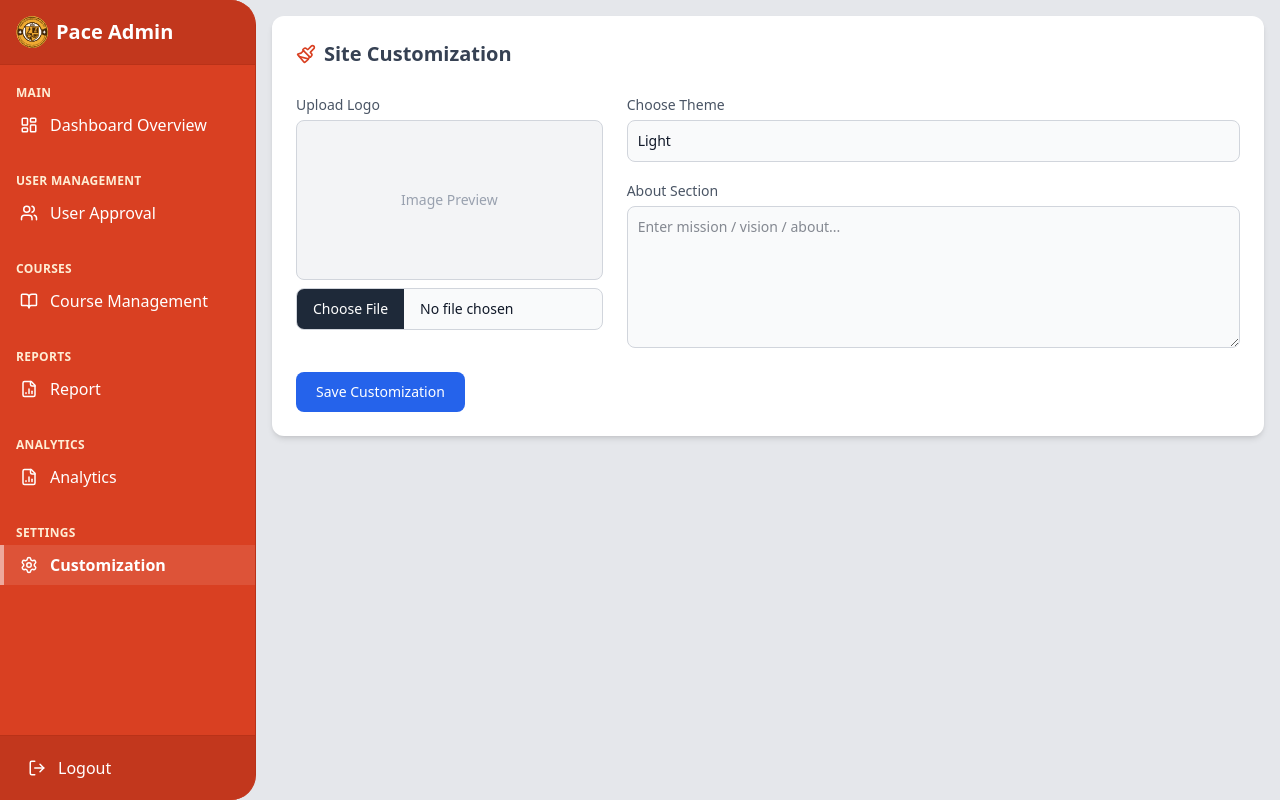
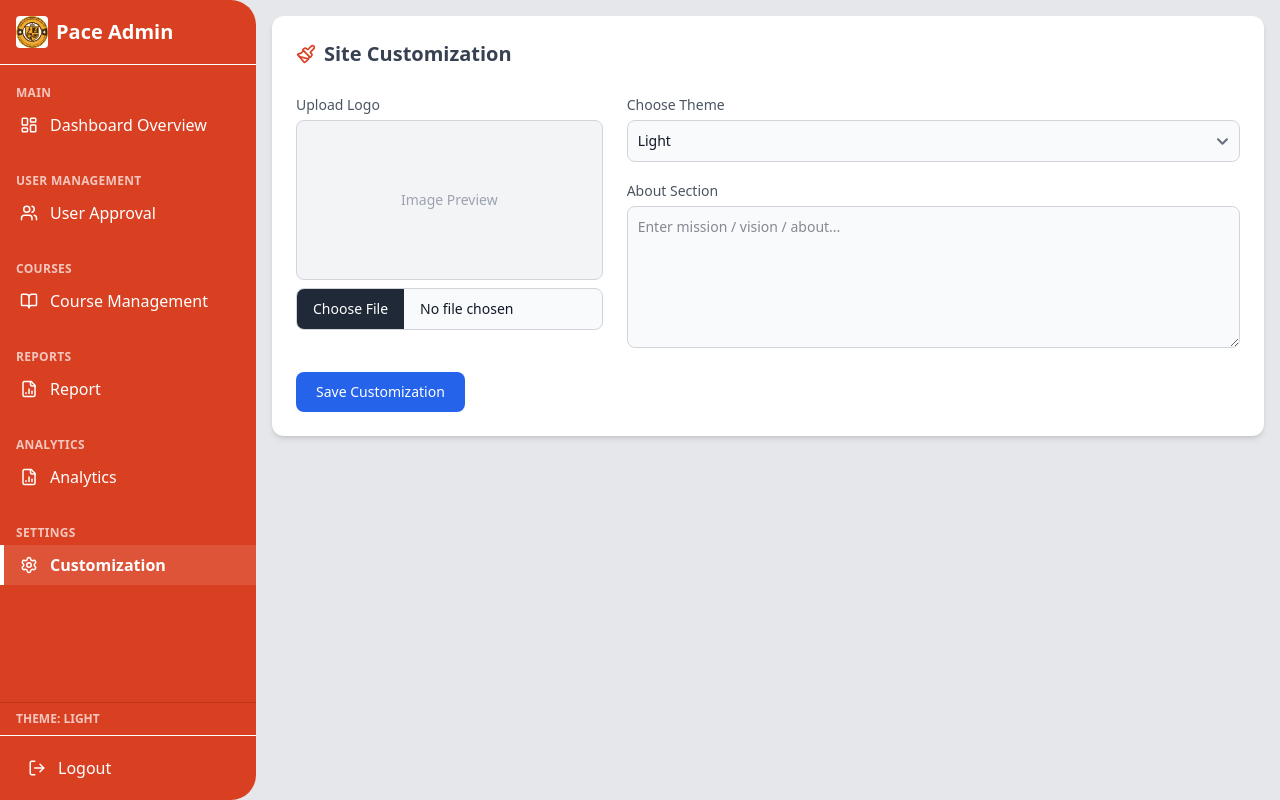
Before and after one commit to MarkDenver01/pace_app, a React (Vite) app: page /admin/customization in a window 1280 px wide. Built offline with nearby package versions, Linux system fonts and the light colour scheme.

Commit message:
adjust themes

```diff
--- a/src/components/Sidebar.tsx
+++ b/src/components/Sidebar.tsx
@@ -10,6 +10,7 @@ import pace_logo from "../assets/logo_pace.svg";
 import RotateIcon from "../components/sidebar/RotateIcon";
 import SidebarDropdown from "../components/sidebar/SidebarDropdown";
 import { LogOut } from "lucide-react";
+import { useThemeContext } from "../context/ThemeContext";
 
 interface Props {
   collapsed: boolean;
@@ -21,6 +22,7 @@ export default function AppSidebar({ collapsed, setCollapsed, role }: Props) {
   const navigate = useNavigate();
   const location = useLocation();
   const [open, setOpen] = useState<Record<string, boolean>>({});
+  const { themeName } = useThemeContext();
 
   const sidebarMenu: SidebarMenuSection[] =
     role === "admin" ? adminSidebarMenu : superAdminSidebarMenu;
@@ -52,43 +54,47 @@ export default function AppSidebar({ collapsed, setCollapsed, role }: Props) {
   const menuClass = (active: boolean) =>
     `group relative flex items-center gap-3 w-full text-left border-l-4 transition-all duration-200 ${
       collapsed ? "px-2 py-1.5" : "px-4 py-2"
-    } ${
-      active
-        ? "bg-white/10 font-semibold border-white/50"
-        : "border-transparent hover:bg-[#e85638] hover:border-white/30"
-    }`;
+    } ${active ? "sidebar-active" : "sidebar-hover border-transparent"}`;
 
   return (
     <motion.div
       animate={{ width: collapsed ? "5rem" : "16rem" }}
       transition={{ duration: 0.3, ease: "easeInOut" }}
-      className="fixed top-0 left-0 h-full bg-[#D94022] text-white border-r border-[#b93218] z-40 overflow-hidden flex flex-col rounded-r-[25px]"
+      className="fixed top-0 left-0 h-full z-40 overflow-hidden flex flex-col rounded-r-[25px] sidebar-theme"
     >
       {/* Header */}
       <div
-        className="bg-[#C2371D] flex items-center justify-between px-4 py-4 cursor-pointer border-b border-[#b93218]"
+        className="flex items-center justify-between px-4 py-4 cursor-pointer border-b"
         onClick={() => setCollapsed(!collapsed)}
       >
         <div className="flex items-center gap-2">
-          <img className="h-8 w-8" src={pace_logo} alt="Logo" />
-          {!collapsed && <span className="text-xl font-semibold">Pace Admin</span>}
+          <img
+            className="h-8 w-8 rounded bg-white"
+            src={localStorage.getItem("customLogo") || pace_logo}
+            alt="Logo"
+          />
+          {!collapsed && (
+            <span className="text-xl font-semibold">
+              Pace Admin
+            </span>
+          )}
         </div>
       </div>
 
       {/* Menu */}
-      <div className="flex-1 overflow-y-auto bg-[#D94022]">
+      <div className="flex-1 overflow-y-auto">
         <nav className="py-4 space-y-6">
           {sidebarMenu.map((section) => (
             <div key={section.section} className="group transition-all">
               {!collapsed && (
-                <div className="px-4 py-1 text-xs font-bold text-orange-100 uppercase tracking-wide">
+                <div className="px-4 py-1 text-xs font-bold uppercase tracking-wide opacity-70">
                   {section.section}
                 </div>
               )}
               <div className="space-y-1">
                 {section.items.map((item) => {
-                  isItemActive(item);
                   const isDropdownOpen = open[item.label];
+                  const active = isItemActive(item);
 
                   return (
                     <div key={item.label} className="relative group">
@@ -99,8 +105,12 @@ export default function AppSidebar({ collapsed, setCollapsed, role }: Props) {
                             className={menuClass(false)}
                           >
                             <item.icon size={18} />
-                            {!collapsed && <span className="flex-1">{item.label}</span>}
-                            {!collapsed && <RotateIcon rotate={isDropdownOpen} />}
+                            {!collapsed && (
+                              <span className="flex-1">{item.label}</span>
+                            )}
+                            {!collapsed && (
+                              <RotateIcon rotate={isDropdownOpen} />
+                            )}
                           </button>
                           <SidebarDropdown
                             parent={item}
@@ -112,7 +122,7 @@ export default function AppSidebar({ collapsed, setCollapsed, role }: Props) {
                         <button
                           onClick={() => navigate(item.path!)}
                           title={collapsed ? item.label : ""}
-                          className={menuClass(isItemActive(item))}
+                          className={menuClass(active)}
                         >
                           <item.icon size={18} />
                           {!collapsed && <span>{item.label}</span>}
@@ -127,8 +137,19 @@ export default function AppSidebar({ collapsed, setCollapsed, role }: Props) {
         </nav>
       </div>
 
+      {/* Current Theme */}
+      <div className="px-4 py-2 text-xs uppercase font-semibold opacity-70 border-t border-[var(--sidebar-border)]">
+        {collapsed ? (
+          <span title={`Theme: ${themeName}`}>🎨</span>
+        ) : (
+          <span>
+            Theme: {themeName.charAt(0).toUpperCase() + themeName.slice(1)}
+          </span>
+        )}
+      </div>
+
       {/* Logout */}
-      <div className="bg-[#C2371D] border-t border-[#b93218] p-3">
+      <div className="border-t p-3">
         <button
           onClick={() => {
             const confirmLogout = confirm("Are you sure you want to logout?");
@@ -137,7 +158,7 @@ export default function AppSidebar({ collapsed, setCollapsed, role }: Props) {
               navigate("/");
             }
           }}
-          className="w-full flex items-center gap-3 text-white hover:bg-[#e85638] transition-all duration-200 px-4 py-2 rounded-md"
+          className="w-full flex items-center gap-3 transition-all duration-200 px-4 py-2 rounded-md hover:bg-[var(--sidebar-hover-bg)]"
         >
           <LogOut size={18} />
           {!collapsed && <span>Logout</span>}
--- a/src/context/ThemeContext.tsx
+++ b/src/context/ThemeContext.tsx
@@ -1,39 +1,41 @@
 import { createContext, useContext, useState, useEffect } from "react";
 
+// Define theme types
 export type Theme = "light" | "dark" | "redish" | "purplelish" | "brownish";
 
-interface ThemeContextType {
+// Context shape
+interface ThemeContextProps {
   themeName: Theme;
   setThemeName: (theme: Theme) => void;
 }
 
-const ThemeContext = createContext<ThemeContextType>({
+// Create context
+const ThemeContext = createContext<ThemeContextProps>({
   themeName: "light",
   setThemeName: () => {},
 });
 
+// Provider component
 export const ThemeProvider = ({ children }: { children: React.ReactNode }) => {
-  const [themeName, setThemeName] = useState<Theme>("light");
+  const [themeName, setThemeNameState] = useState<Theme>("light");
 
+  // Sync theme state with HTML attribute and localStorage
+  const setThemeName = (newTheme: Theme) => {
+    setThemeNameState(newTheme);
+    document.documentElement.setAttribute("data-theme", newTheme);
+    localStorage.setItem("themeName", newTheme);
+  };
+
+  // On mount: load from localStorage and apply
   useEffect(() => {
-    document.documentElement.setAttribute("data-theme", themeName);
-    document.documentElement.style.setProperty("--button-color", getThemeColor(themeName));
-  }, [themeName]);
-
-  const getThemeColor = (theme: Theme) => {
-    switch (theme) {
-      case "dark":
-        return "#111827";
-      case "redish":
-        return "#DC2626";
-      case "purplelish":
-        return "#7C3AED";
-      case "brownish":
-        return "#92400E";
-      default:
-        return "#2563EB"; // light default (blue)
+    const savedTheme = localStorage.getItem("themeName") as Theme | null;
+    if (savedTheme) {
+      setThemeName(savedTheme);
+    } else {
+      // fallback to light
+      document.documentElement.setAttribute("data-theme", "light");
     }
-  };
+  }, []);
 
   return (
     <ThemeContext.Provider value={{ themeName, setThemeName }}>
@@ -42,4 +44,5 @@ export const ThemeProvider = ({ children }: { children: React.ReactNode }) => {
   );
 };
 
+// Hook to use theme context
 export const useThemeContext = () => useContext(ThemeContext);
--- a/src/index.css
+++ b/src/index.css
@@ -10,58 +10,160 @@ html, body, #root {
     padding: 0;
 }
 
-/* index.css */
-
+/* ======================
+   Base Theme Variables
+====================== */
 :root {
-    --button-color: #2563eb; /* default light */
+    --button-color: #2563eb;
     --bg-color: #ffffff;
     --text-color: #1f2937;
     --card-color: #f9fafb;
+
+    /* Sidebar defaults (light) */
+    --sidebar-bg: #D94022;
+    --sidebar-border: #b93218;
+    --sidebar-header-bg: #C2371D;
+    --sidebar-hover-bg: #e85638;
+    --sidebar-text: #ffffff;
+
+    --sidebar-active-bg: rgba(255, 255, 255, 0.1);
+    --sidebar-border-active: #ffffff;
+    --sidebar-border-hover: #ffffff88;
 }
 
+/* ========== Light Theme ========== */
 [data-theme="light"] {
-    --button-color: #2563eb; /* Blue */
+    --button-color: #2563eb;
     --bg-color: #ffffff;
     --text-color: #1f2937;
     --card-color: #f9fafb;
+
+    --sidebar-bg: #D94022;
+    --sidebar-border: #b93218;
+    --sidebar-header-bg: #C2371D;
+    --sidebar-hover-bg: #e85638;
+    --sidebar-text: #ffffff;
+
+    --sidebar-active-bg: rgba(255, 255, 255, 0.1);
+    --sidebar-border-active: #ffffff;
+    --sidebar-border-hover: #ffffff88;
 }
 
+/* ========== Dark Theme ========== */
 [data-theme="dark"] {
     --button-color: #111827;
     --bg-color: #1f2937;
     --text-color: #f3f4f6;
     --card-color: #374151;
+
+    --sidebar-bg: #1f2937;
+    --sidebar-border: #111827;
+    --sidebar-header-bg: #111827;
+    --sidebar-hover-bg: #374151;
+    --sidebar-text: #f3f4f6;
+
+    --sidebar-active-bg: rgba(255, 255, 255, 0.05);
+    --sidebar-border-active: #f3f4f6;
+    --sidebar-border-hover: #f3f4f677;
 }
 
+/* ========== Redish Theme ========== */
 [data-theme="redish"] {
     --button-color: #dc2626;
     --bg-color: #fef2f2;
     --text-color: #7f1d1d;
     --card-color: #fee2e2;
+
+    --sidebar-bg: #b91c1c;
+    --sidebar-border: #991b1b;
+    --sidebar-header-bg: #7f1d1d;
+    --sidebar-hover-bg: #ef4444;
+    --sidebar-text: #fff1f2;
+
+    --sidebar-active-bg: rgba(255, 255, 255, 0.1);
+    --sidebar-border-active: #fff1f2;
+    --sidebar-border-hover: #fff1f288;
 }
 
+/* ========== Purplelish Theme ========== */
 [data-theme="purplelish"] {
     --button-color: #7c3aed;
     --bg-color: #f5f3ff;
     --text-color: #4c1d95;
     --card-color: #ede9fe;
+
+    --sidebar-bg: #6b21a8;
+    --sidebar-border: #581c87;
+    --sidebar-header-bg: #4c1d95;
+    --sidebar-hover-bg: #8b5cf6;
+    --sidebar-text: #ede9fe;
+
+    --sidebar-active-bg: rgba(255, 255, 255, 0.08);
+    --sidebar-border-active: #ede9fe;
+    --sidebar-border-hover: #ede9feaa;
 }
 
+/* ========== Brownish Theme ========== */
 [data-theme="brownish"] {
     --button-color: #92400e;
     --bg-color: #fffbeb;
     --text-color: #78350f;
     --card-color: #fef3c7;
+
+    --sidebar-bg: #92400e;
+    --sidebar-border: #78350f;
+    --sidebar-header-bg: #78350f;
+    --sidebar-hover-bg: #fbbf24;
+    --sidebar-text: #fff7ed;
+
+    --sidebar-active-bg: rgba(255, 255, 255, 0.1);
+    --sidebar-border-active: #fff7ed;
+    --sidebar-border-hover: #fff7ed99;
 }
 
-/* Optional transition for smooth changes */
+/* ======================
+   Shared Global Styles
+====================== */
 body {
     background-color: var(--bg-color);
     color: var(--text-color);
     transition: background-color 0.3s, color 0.3s;
 }
 
+/* Cards */
 .card-theme {
     background-color: var(--card-color);
     color: var(--text-color);
 }
+
+/* Sidebar container */
+.sidebar-theme {
+    background-color: var(--sidebar-bg);
+    color: var(--sidebar-text);
+    border-color: var(--sidebar-border);
+    transition: background-color 0.3s, color 0.3s, border-color 0.3s;
+}
+
+/* Sidebar sections text */
+.sidebar-theme .section-label {
+    color: var(--sidebar-text);
+    opacity: 0.8;
+}
+
+/* Sidebar hoverable button */
+.sidebar-hover:hover {
+    background-color: var(--sidebar-hover-bg);
+}
+
+/* Sidebar active item */
+.sidebar-active {
+    background-color: var(--sidebar-active-bg);
+    font-weight: 600;
+    border-left-color: var(--sidebar-border-active);
+}
+
+/* Sidebar hover item */
+.sidebar-hover:hover {
+    background-color: var(--sidebar-hover-bg);
+    border-left-color: var(--sidebar-border-hover);
+}
--- a/src/main.tsx
+++ b/src/main.tsx
@@ -22,6 +22,7 @@ import { AuthProvider } from "./context/AuthContext.tsx";
 import App from './App';
 import React from "react";
 import { ThemeProvider } from "./context/ThemeContext.tsx";
+import "./index.css";
 
 ReactDOM.createRoot(document.getElementById('root')!).render(
     <React.StrictMode>
```
Also changed, not shown: src/page/admin/customization/CustomizationPage.tsx (+36 -9 lines).
